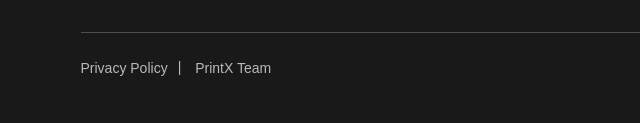
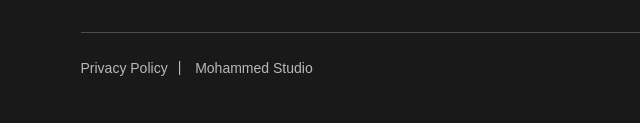
Before and after one commit to fodka13/RefatElhusinyin, a plain HTML site: page index.html in a window 1280 px wide. Shown: the part 2638-2761 px from the top of the page, 0-640 px from the left. Drawn offline with Linux system fonts and the light colour scheme; a web font is replaced by a local one.

Commit message:
Update index.html

```diff
--- a/index.html
+++ b/index.html
@@ -411,7 +411,7 @@
         <div class="cs-bottom_footer_right">
           <ul class="cs-footer_links cs-mp0">
             <li>
-              <a href="https://www.facebook.com/share/1R9UhUAVj6/">PrintX Team</a>
+             <a href="https://www.facebook.com/Mohammed.GD.66/">Mohammed Studio</a>
             </li>
             <li>
               <a href="#">Privacy Policy</a>
```
